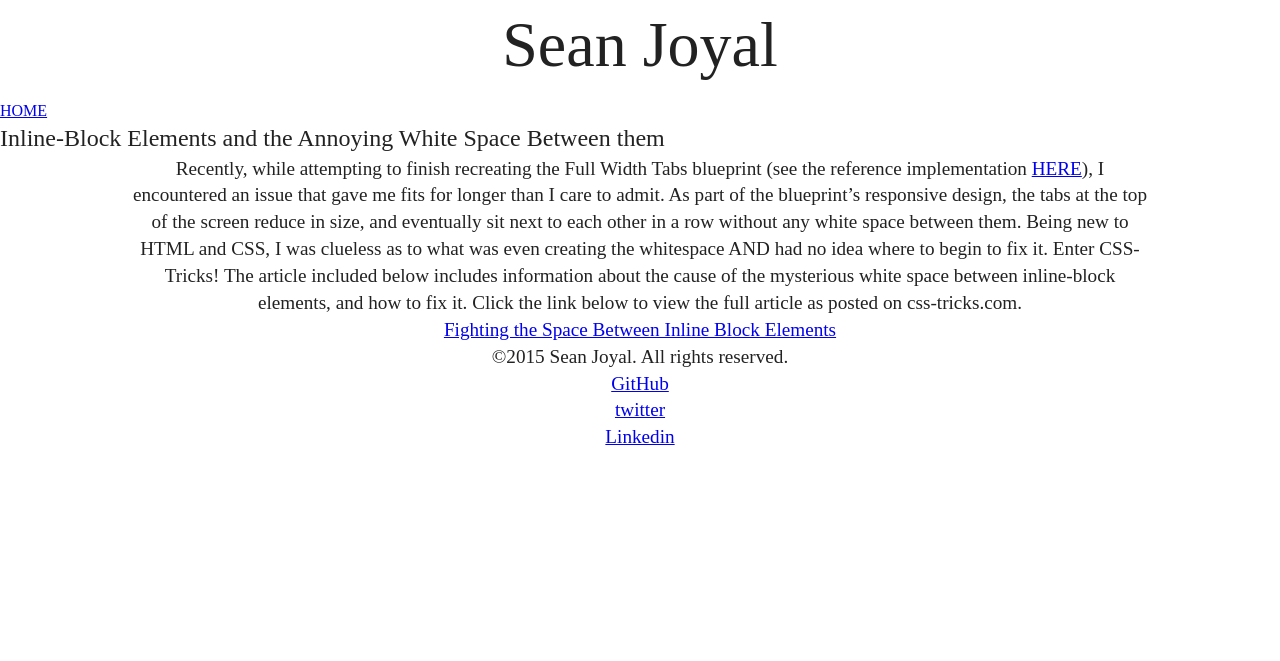
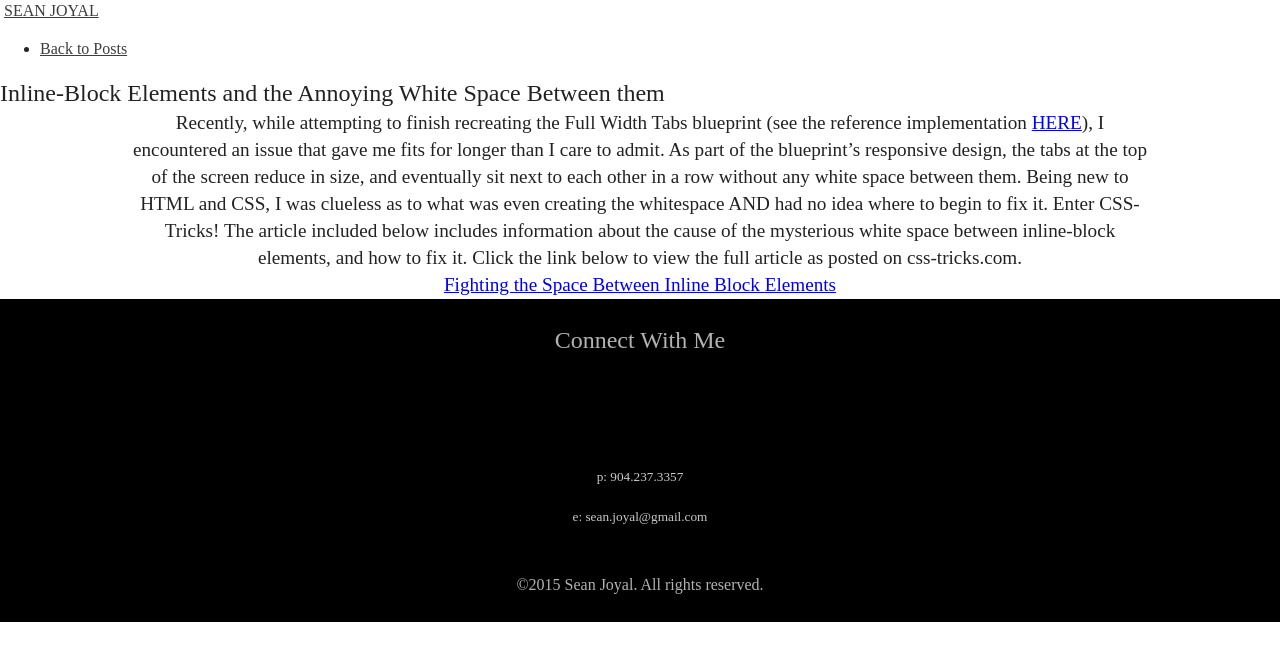
Before and after one commit to sjoyal/sjoyal.github.io, a Jekyll site: the page built from _posts/2015-06-08-TIY_Get_Rid_of_Unwanted_Inline_Block_Spacing.md, in a window 1280 px wide. Shown: the top 661 px of the page. Built offline with Jekyll 4.4.1, drawn with Linux system fonts in a browser that asks for light colours; nearby versions of some CDN libraries.

Commit message:
updated post.html within _layouts for posts styling

```diff
--- a/_layouts/post.html
+++ b/_layouts/post.html
@@ -13,28 +13,39 @@
     </head>
     <body>
       <main class="container">
-        <header class="post-header">
-            <div class="header-title">
-              <h1>Sean Joyal</h1>
-              <a href="http://sjoyal.github.io">HOME</a>
-            </div> <!-- .header-title -->
-        </header>
+        <nav class="navbar navbar-style navbar-fixed-top">
+          <div class="container-fluid">
+            <div class="navbar-header">
+              <a class="navbar-brand home-button" href="#">
+                <i class="fa fa-plus" style="padding-right: .25em">
+                  </i>SEAN JOYAL</a>
+            </div>
+            <!-- Collect the nav links, forms, and other content for toggling -->
+            <div class="collapse navbar-collapse" id="bs-example-navbar-collapse-1">
+              <ul class="nav navbar-nav navbar-right">
+                <li class="main-buttons"><a href="https://sjoyal.github.io/#posts">Back to Posts</a></li>
+              </ul>
+            </div><!-- /.navbar-collapse -->
+          </div><!-- /.container-fluid -->
+        </nav>
         <div class="body-container">
           <h2>{{page.title}}</h2>
 
           {{ content }}
 
         </div> <!-- .body-container -->
-        <footer class="post-footer">
-          <div class="copyright">
-            <p>©2015 Sean Joyal. All rights reserved.</p>
-          </div> <!--.copyright-->
-          <div class="social-links">
-            <p><a href="https://github.com/sjoyal">GitHub</a></p>
-            <p><a href="https://twitter.com/s_joyal">twitter</a></p>
-            <p><a href="https://www.linkedin.com/in/sjoyal">Linkedin</a></p>
-          </div> <!--.social-links-->
-        </footer> <!--.footer-->
+        <section id="contact">
+          <h2>Connect With Me</h2>
+          <figure>
+            <a href="https://github.com/sjoyal"><i class="fa fa-github fa-3x"></i></a>
+            <a href="https://twitter.com/s_joyal"><i class="fa fa-twitter fa-3x"></i></a>
+            <a href="https://www.linkedin.com/in/sjoyal"><i class="fa fa-linkedin fa-3x"></i></a>
+            <a href="mailto:sean.joyal@gmail.com"><i class="fa fa-envelope fa-3x"></i></a>
+          </figure>
+          <h5>p: 904.237.3357</h5>
+          <h5>e: sean.joyal@gmail.com</h5>
+          <p>©2015 Sean Joyal. All rights reserved.</p>
+        </section> <!--#contact-->
       </main> <!-- .container -->
     </body>
       <!--bower:js-->
--- a/index.html
+++ b/index.html
@@ -107,9 +107,9 @@
               <img src="img/profile_image.jpg">
             </figure>
             <article class="col-md-8 col-sm-6 col-xs-12">
-              <p> Hello. I'm Sean -- an aspiring front end developer from Jacksonville, FL. This is a website. If you're here, either A) I know you, or B) you're stalking me on social media. Either way, I won't judge you. The purpose of this site is to help me establish my online 'brand', and to reveal a little about who I am. If you're interested in those things, read my blogs.</p><br>
+              <p> Hello. I'm Sean -- an aspiring front end developer from Jacksonville, FL. This is a website. If you're here, either A) I know you, or B) you're stalking me on social media. Either way, I won't judge you.</p><br>
               <p> As background, I'm from Jacksonville, FL, and I'm kind of proud of it. I attended a couple of colleges and got a couple degrees. But, after 10 years working in various marketing and communications roles, I ultimately decided to pursue something completely different. I now get excited and dream about JavaScript, among everything else I'm trying to learn as a front-end developer. I'm still pretty green and have a lot to learn, but the prospect of continuous learning and the chance to create fuels my passion for development.</p><br>
-              <p>If you're interested in my work, I've included some of my projects in the portfolio section, and you can download my resume. Also, it ceases to be stalking if we actually connect on social media. Reach out. Links are below.</p>
+              <p>If you're interested in my work, I've included some of my projects in the portfolio section, my blog poasts, and you can download my resume. Also, it ceases to be stalking if we actually connect on social media. Reach out. Links are below.</p>
               <a href="docs/seanjoyal_resume_07-2015.pdf" target="_blank"><i class="fa fa-download fa-2x"></i>&nbsp;Resume</a>
             </article>
           </aside>
```
